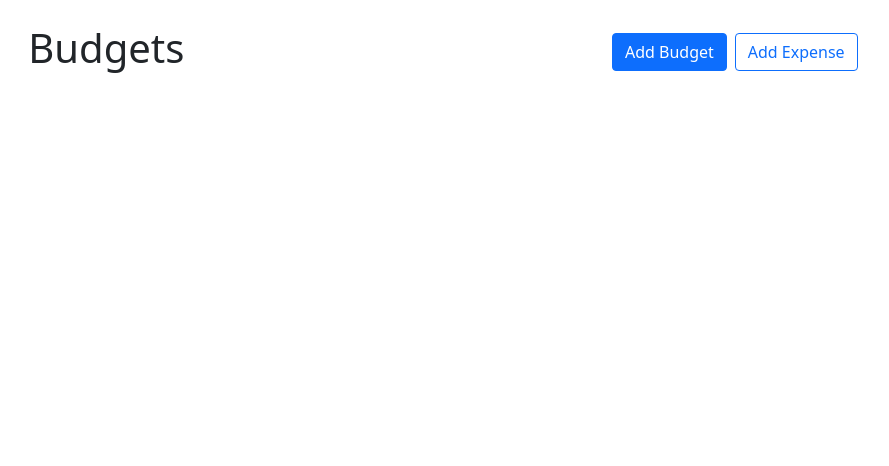
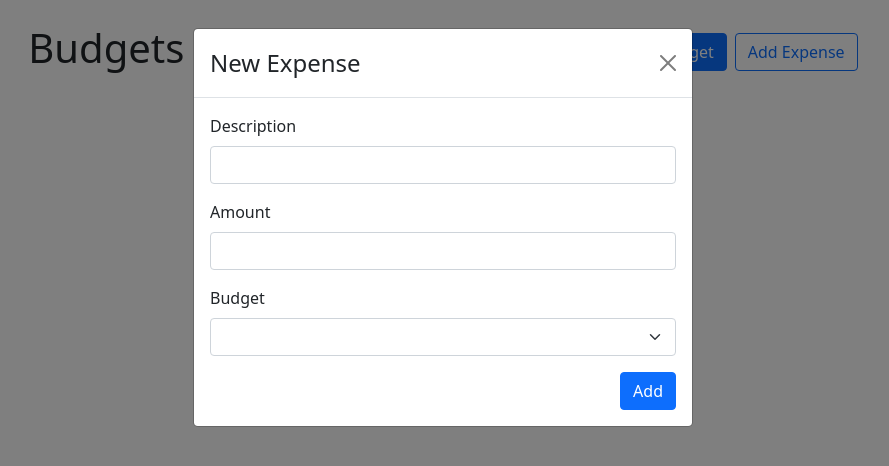
Before and after one commit to suhailm9055/reactjs-budget-manager, a React (Create React App) app: page / in a window 1280 px wide. Shown: the top 466 px of the page, without its empty margins (197-1086 px from the left). Built offline with nearby package versions, Linux system fonts and the light colour scheme.

Commit message:
add Expense Modal

```diff
--- a/public/index.html
+++ b/public/index.html
@@ -14,7 +14,7 @@
       manifest.json provides metadata used when your web app is installed on a
       user's mobile device or desktop. See https://developers.google.com/web/fundamentals/web-app-manifest/
     -->
-    <link rel="manifest" href="%PUBLIC_URL%/manifest.json" />
+
     <!--
       Notice the use of %PUBLIC_URL% in the tags above.
       It will be replaced with the URL of the `public` folder during the build.
--- a/src/App.js
+++ b/src/App.js
@@ -5,6 +5,7 @@ import { Button, Container, Stack } from "react-bootstrap";
 import BudgetCard from "./component/BudgetCard";
 import AddBudgetModal from "./component/AddBudgetModal";
 import { useBudgets } from "./context/BudgetContext";
+import AddExpenseModal from "./component/AddExpenseModal"
 function App() {
   const [showAddBudgetModal, setShowAddBudgetModal] = useState(false);
   const { budgets, getBudgetExpenses } = useBudgets();
@@ -22,7 +23,7 @@ function App() {
           style={{
             display: "grid",
             gridTemplateColumns: "repeat(auto-fill,minmax(300px,1fr))",
-            gap: "1rem",
+            gap: "2rem",
             alignItems: "flex-start",
           }}
         ></div>
@@ -45,6 +46,11 @@ function App() {
           setShowAddBudgetModal(false);
         }}
       />
+      <AddExpenseModal
+        show={true}
+        // handleClose={() => {
+        //   setShowAddBudgetModal(false);}}
+      />
     </>
   );
 }
--- /dev/null
+++ b/src/component/AddExpenseModal.jsx
@@ -0,0 +1,64 @@
+import { Button, Form, Modal } from "react-bootstrap";
+import { useRef } from "react";
+import { useBudgets } from "../context/BudgetContext";
+export default function AddExpenseModal({
+  show,
+  handleClose,
+  defaultBudgetId,
+}) {
+  const descriptionRef = useRef();
+  const amountRef = useRef();
+  const budgetIdRef = useRef();
+  const { addExpense, budgets } = useBudgets();
+  function handleSubmit(e) {
+    e.preventDefault();
+    addExpense({
+      description: descriptionRef.current.value,
+      amount: parseFloat(amountRef.current.value),
+      BudgetId: budgetIdRef.current.value,
+    });
+    handleClose();
+  }
+  return (
+    <Modal show={show} onhide={handleClose}>
+      <Form onSubmit={handleSubmit}>
+        <Modal.Header closeButton>
+          <Modal.Title>New Expense</Modal.Title>
+        </Modal.Header>
+        <Modal.Body>
+          <Form.Group className="mb-3" controlId="description">
+            <Form.Label>Description</Form.Label>
+            <Form.Control ref={descriptionRef} type="text" required />
+          </Form.Group>
+          <Form.Group className="mb-3" controlId="amount">
+            <Form.Label>Amount</Form.Label>
+            <Form.Control
+              ref={amountRef}
+              type="number"
+              required
+              min={0}
+              step={0.01}
+            />
+          </Form.Group>
+          <Form.Group className="mb-3" controlId="budgetId">
+            <Form.Label>Budget</Form.Label>
+            <Form.Select defaultValue={defaultBudgetId} ref={budgetIdRef}>
+              {budgets.map((budget) => (
+                <option key={budget.id} value={budget.id}>
+                  {budget.name}
+
+                </option>
+              )
+              )}
+            </Form.Select>
+          </Form.Group>
+          <div className="d-flex justify-content-end">
+            <Button variant="primary" type="submit">
+              Add
+            </Button>
+          </div>
+        </Modal.Body>
+      </Form>
+    </Modal>
+  );
+}
--- a/src/component/BudgetCard.jsx
+++ b/src/component/BudgetCard.jsx
@@ -3,7 +3,7 @@ import { Button, Card, ProgressBar, Stack } from "react-bootstrap";
 import { currencyFormatter } from "./utils";
 
 export default function BudgetCard({ name, amount, max,gray }) {
- const className=[]
+ const className=['my-4']
  if (amount> max){
      className.push('bg-danger','bg-opacity-10')
  }else if(gray){
```
